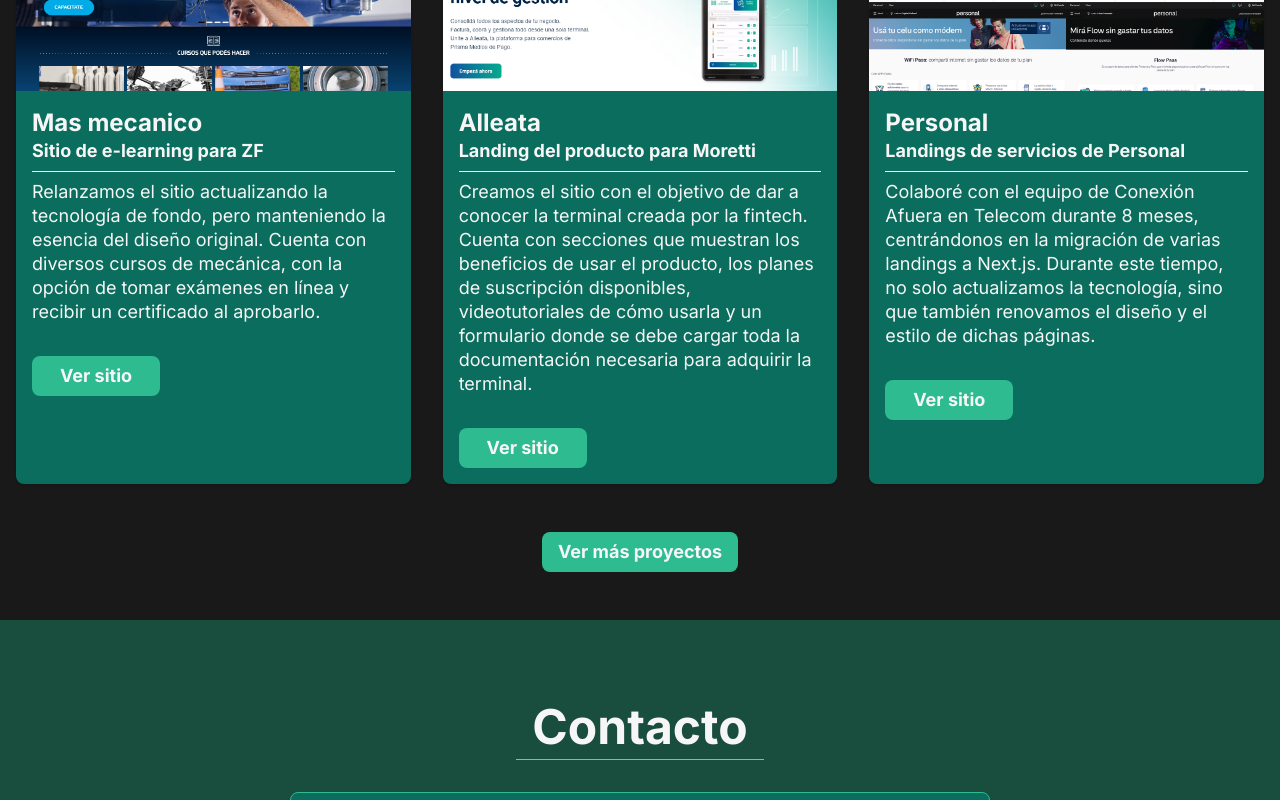
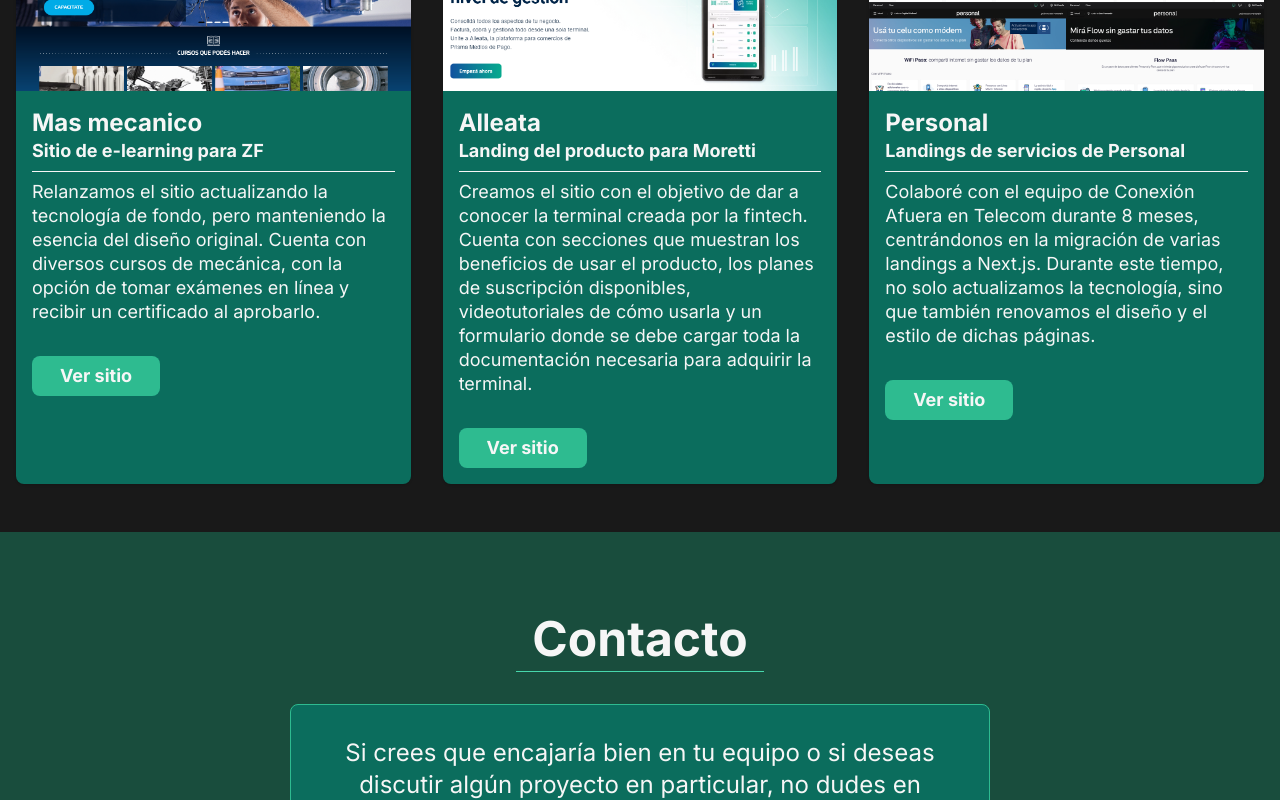
Before and after one commit to maple146/portfolio, a Next.js app: page / in a window 1280 px wide. Shown: the part 2286-3086 px from the top of the page. Built offline with nearby package versions, Linux system fonts and the light colour scheme.

Commit message:
Delete /projects page

```diff
--- a/src/app/_home/projects.tsx
+++ b/src/app/_home/projects.tsx
@@ -27,13 +27,6 @@
           />
         ))}
       </div>
-      {sectionLink && (
-        <div className="flex justify-center">
-          <Link href={sectionLink}>
-            <Button>Ver más proyectos</Button>
-          </Link>
-        </div>
-      )}
     </div>
   );
 }
--- a/src/app/proyectos/page.tsx
+++ /dev/null
@@ -1,10 +0,0 @@
-import Projects from "@/app/_home/projects";
-import { PROJECTS_DATA } from "@/data/home/projects";
-
-export default function Home() {
-  return (
-    <main className="flex flex-col">
-      <Projects {...PROJECTS_DATA.projects} />
-    </main>
-  );
-}
```
